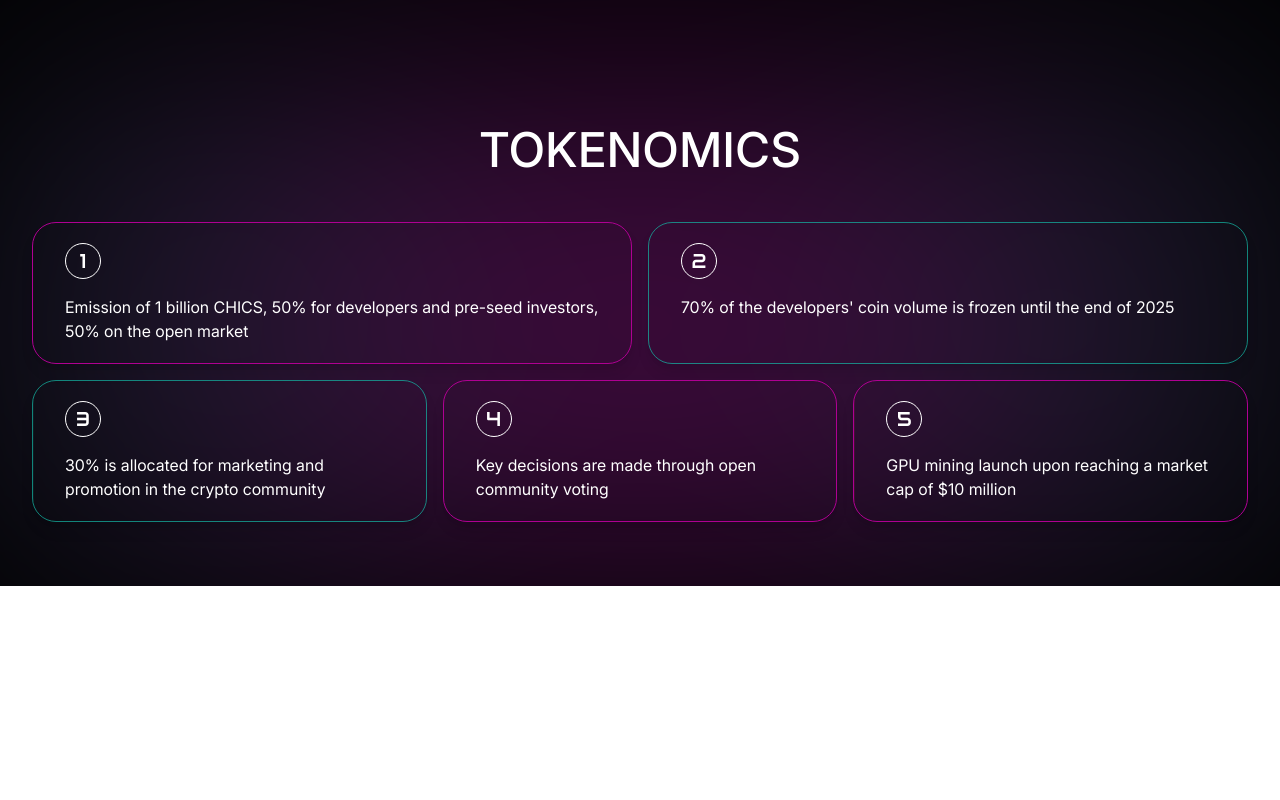
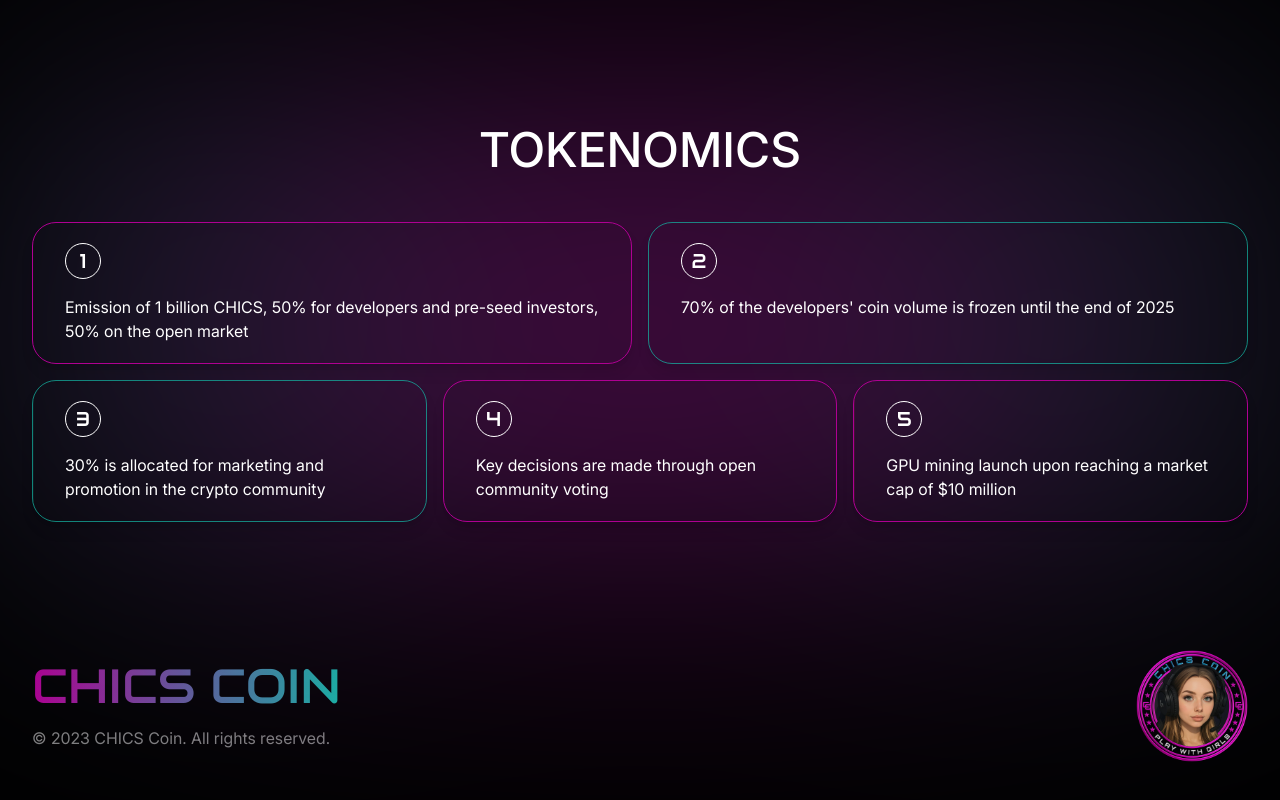
Before and after one commit to ns-morozova/chicscoin, a React (Vite) app: page / in a window 1280 px wide. Shown: the part 1376-2176 px from the top of the page. Before the commit the page ends 1962 px from the top, so only its background shows below. Built offline with nearby package versions, Linux system fonts and the light colour scheme.

Commit message:
added footer

```diff
--- a/src/locales/en.json
+++ b/src/locales/en.json
@@ -33,5 +33,9 @@
         "expressions": "Expression of sympathy",
         "matches": "Joint matches",
         "purchases": "In-game purchases"
+    },
+    "footer": {
+        "title": "chics coin",
+        "copyright": "© 2023 CHICS Coin. All rights reserved."
     }
 }
--- a/src/locales/ru.json
+++ b/src/locales/ru.json
@@ -33,5 +33,9 @@
         "expressions": "Выражение симпатий",
         "matches": "Совместные матчи",
         "purchases": "Внутриигровые покупки"
+    },
+    "footer": {
+        "title": "chics coin",
+        "copyright": "© 2023 CHICS Coin. Все права защищены."
     }
 }
--- /dev/null
+++ b/src/marketing/Footer.tsx
@@ -0,0 +1,49 @@
+import React from 'react';
+import { useTranslation } from 'react-i18next';
+import { Link } from 'react-scroll';
+
+const Footer: React.FC = () => {
+    const { t } = useTranslation();
+
+    return (
+        <footer className="px-4 py-8 lg:px-8 md:py-16">
+            <div className="max-w-7xl mx-auto flex justify-between items-center">
+                <div className="flex flex-col gap-1 md:gap-4">
+                    <h2
+                        className="font-audiowide font-bold uppercase text-nowrap text-2xl md:text-5xl"
+                        style={{
+                            background: 'linear-gradient(90deg, #AF0092, #14B8A6)',
+                            WebkitBackgroundClip: 'text',
+                            backgroundClip: 'text',
+                            color: 'transparent',
+                        }}
+                    >
+                        {t('footer.title')}
+                    </h2>
+                    <p className="text-white/50 text-xs md:text-base">
+                        {t('footer.copyright')}
+                    </p>
+                </div>
+
+                <Link
+                    to="home"
+                    smooth={true}
+                    duration={600}
+                    className="-m-1.5 p-1.5 cursor-pointer"
+                >
+                    <span className="sr-only">{t('navbar.logo')}</span>
+                    <div className="w-16 md:w-24 lg:w-28 h-auto rounded-full overflow-hidden">
+                        <img
+                            alt={t('navbar.logo')}
+                            src="/images/chiks-coin2.png"
+                            className="w-full h-auto object-cover"
+                        />
+                    </div>
+                </Link>
+
+            </div>
+        </footer>
+    );
+};
+
+export default Footer;
--- a/src/marketing/index.ts
+++ b/src/marketing/index.ts
@@ -1 +1,2 @@
 export { default as Navbar } from './Navbar';
+export { default as Footer } from './Footer';
--- a/src/pages/Home.tsx
+++ b/src/pages/Home.tsx
@@ -1,5 +1,5 @@
 import React from 'react';
-import { Navbar } from '../marketing';
+import { Navbar, Footer } from '../marketing';
 import { HeroSection, Ideology, Tokenomics } from '../sections';
 
 const Home: React.FC = () => {
@@ -9,6 +9,7 @@
             <HeroSection />
             <Ideology />
             <Tokenomics />
+            <Footer />
         </div>
     );
 };
```
